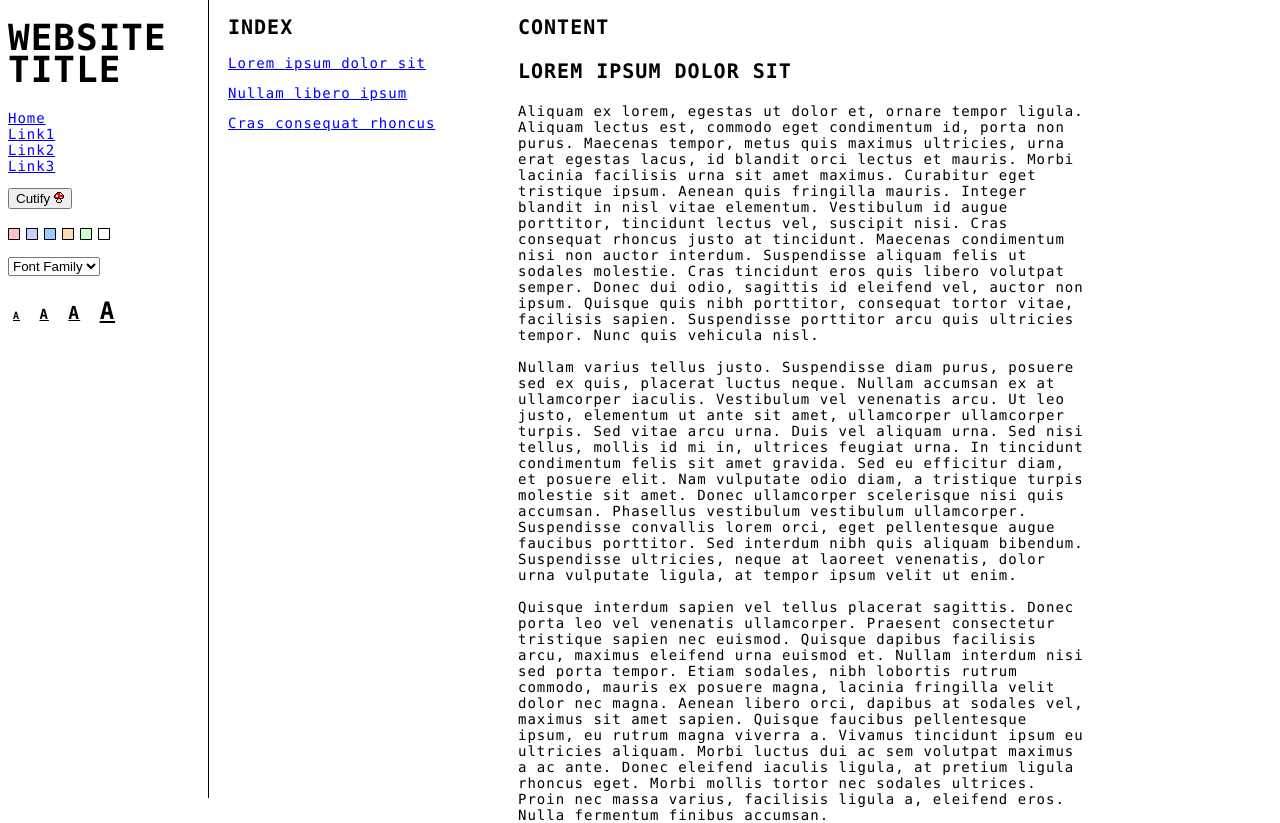
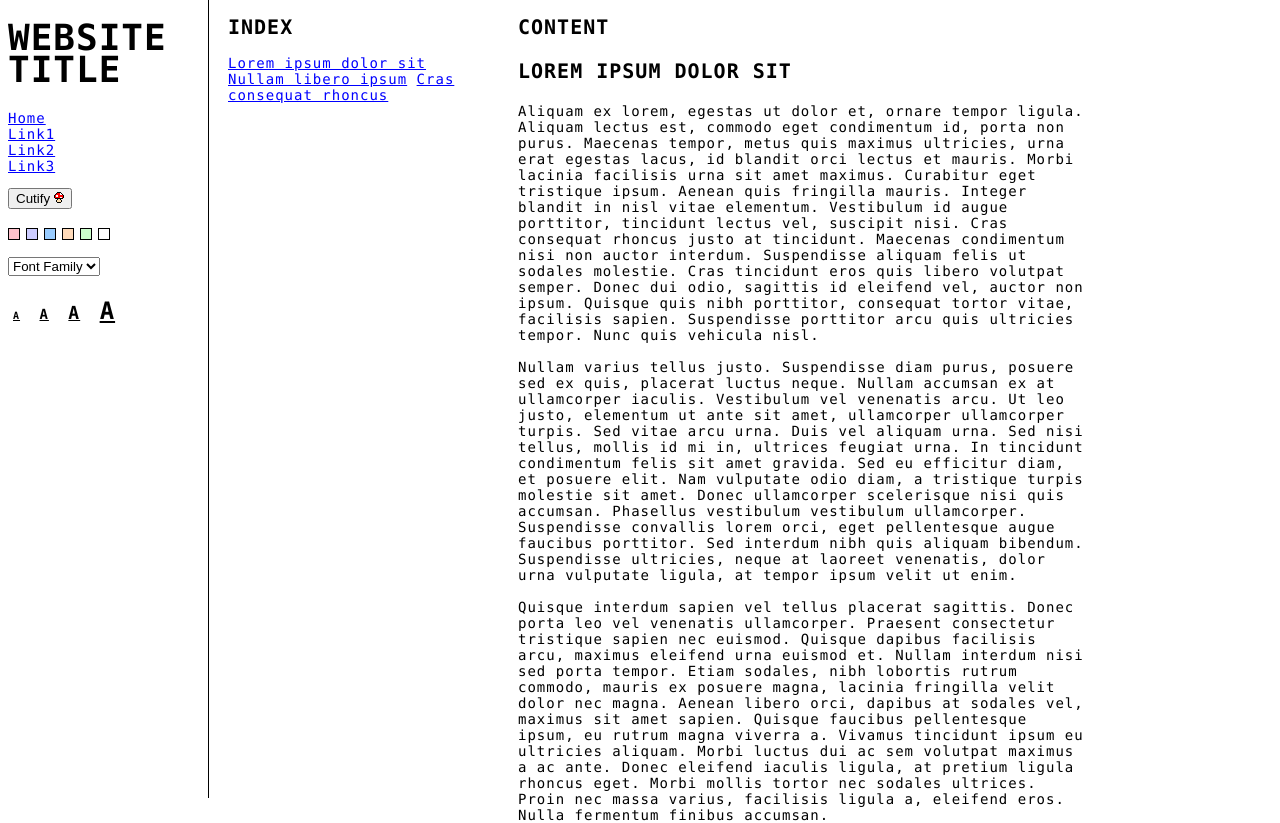
Before and after one commit to painyyyy/neocities_theme1, a plain HTML site: page page1.html in a window 1280 px wide. Shown: the top 823 px of the page. Drawn offline with nearby package versions, Linux system fonts and the light colour scheme.

Commit message:
Update page1.html

```diff
--- a/page1.html
+++ b/page1.html
@@ -50,9 +50,9 @@
     </div>
     <div id="sidebar2">
     <h2>Index</h2>
-    <p><a href="#1">Lorem ipsum dolor sit</a></p>
-    <p><a href="#2">Nullam libero ipsum</a></p>
-    <p><a href="#3">Cras consequat rhoncus</a></p>
+    <p><a href="#1">Lorem ipsum dolor sit</a>
+    <a href="#2">Nullam libero ipsum</a>
+    <a href="#3">Cras consequat rhoncus</a></p>
     </div>
     <div id="content">
     <h2 id="contents1">Content</h2>
```
